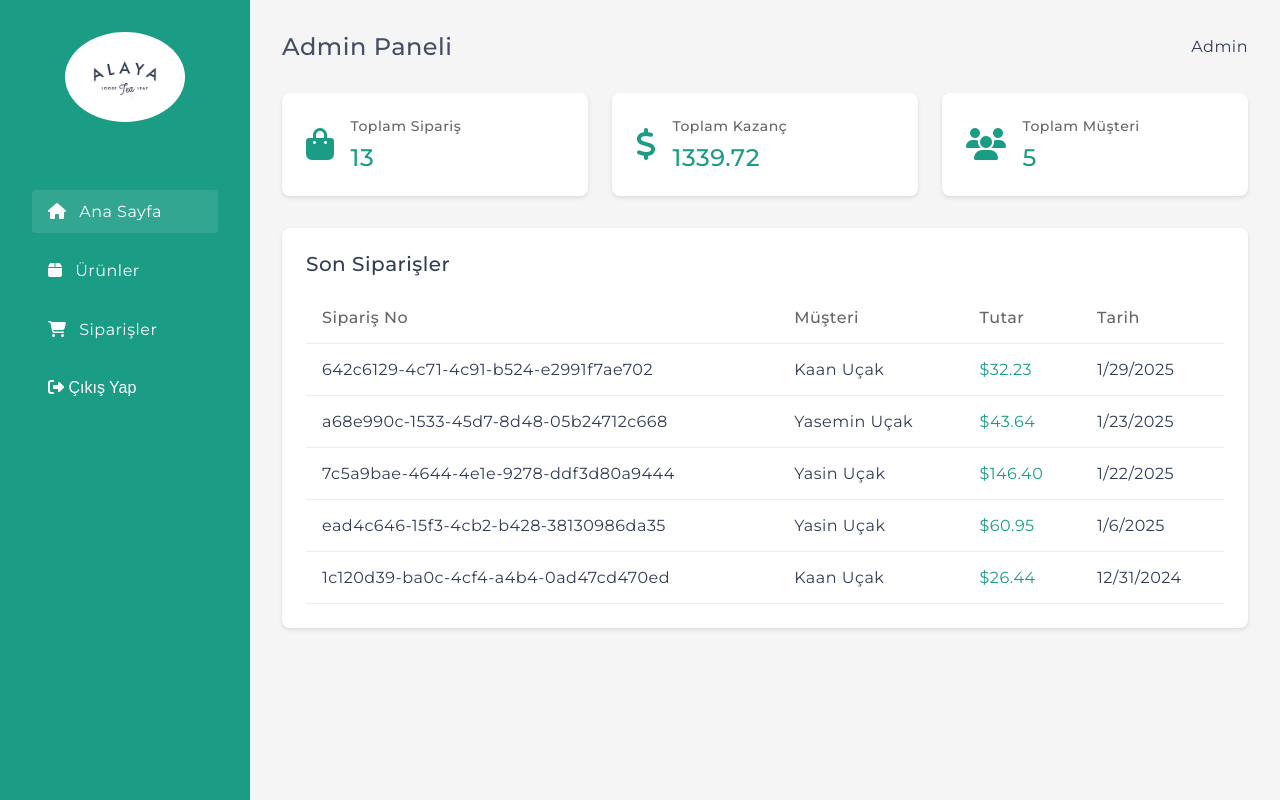
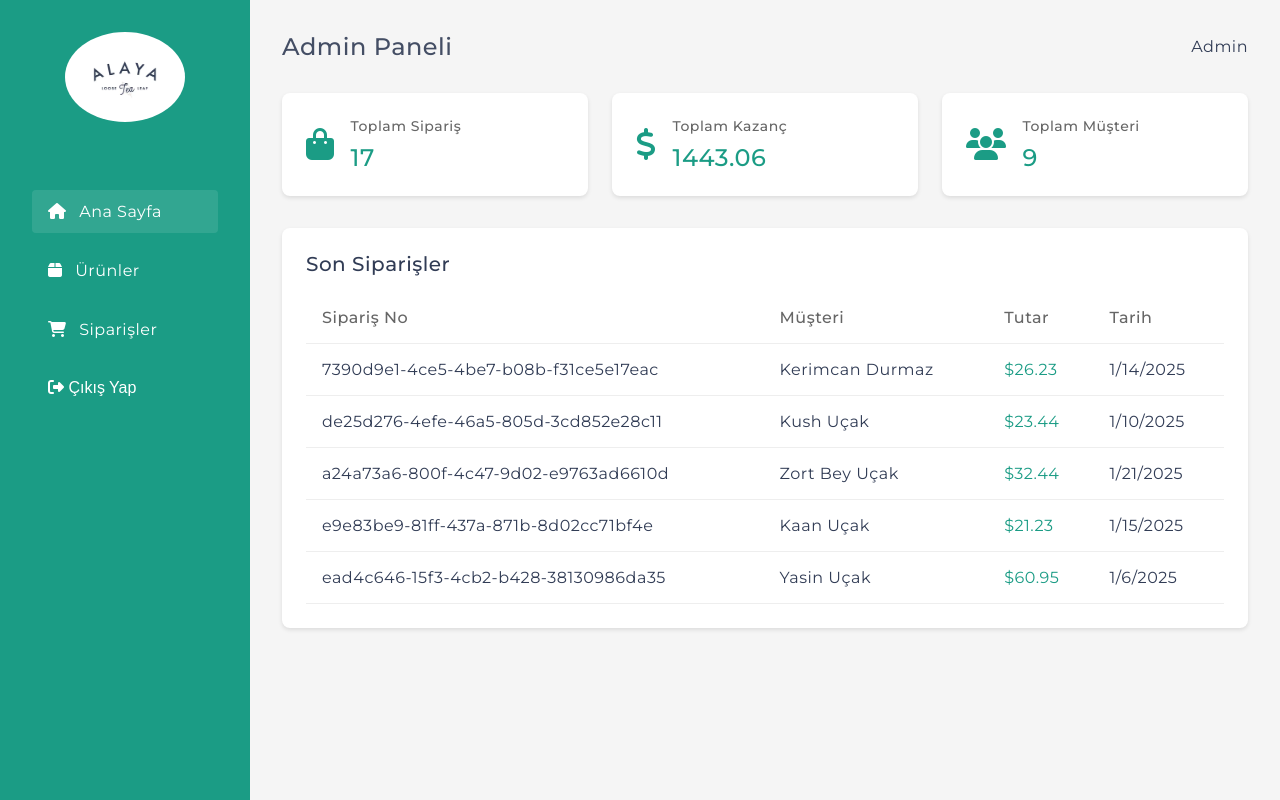
Before and after one commit to abdullahucaak/e-commerce-ai, a Vue app: page /cms/dashboard in a window 1280 px wide. Built offline with nearby package versions, Linux system fonts and the light colour scheme; data requests are answered from the project's data file; sample sign-in values are in the browser's storage; a web font is replaced by a local one.

Commit message:
Fix: Update recent orders sorting in dashboard

```diff
--- a/data/db.json
+++ b/data/db.json
@@ -880,6 +880,154 @@
         "securityCode": "654"
       },
       "orderUniqueCode": "ead4c646-15f3-4cb2-b428-38130986da35"
+    },
+    {
+      "id": 14,
+      "userNote": "",
+      "howDidYouHear": "Please Make a Selection",
+      "cartProducts": [
+        {
+          "id": 1,
+          "name": "LEMONGRASS + GINGER",
+          "price": "16.79",
+          "photo": "product_600x600.webp",
+          "quantity": 1,
+          "totalPrice": "16.79"
+        }
+      ],
+      "shippingInfo": {
+        "email": "zebellac.uucak@gmail.com",
+        "firstName": "Kaan",
+        "lastName": "Uçak",
+        "shippingAddress": "Sarısu Mah. Kıbrıs Caddesi Narin Evleri B/blok No:8 Konyaaltı/Antalya",
+        "country": "turkiye",
+        "zipCode": "06930",
+        "city": "Antalya",
+        "phoneNumber": "+90 545 816 87 97"
+      },
+      "shippingMethod": {
+        "name": "USPS First Class Package",
+        "price": "4.44"
+      },
+      "cartInformation": {
+        "cartNumber": "8565 1827 3874 3837",
+        "nameOnCart": "Kaan Uçak",
+        "expirationDate": "2025-01-15",
+        "securityCode": "654"
+      },
+      "orderUniqueCode": "e9e83be9-81ff-437a-871b-8d02cc71bf4e",
+      "finalPrice": "21.23"
+    },
+    {
+      "id": 15,
+      "userNote": "",
+      "howDidYouHear": "Please Make a Selection",
+      "cartProducts": [
+        {
+          "id": 13,
+          "name": "CHAMOMILE FLOWERS",
+          "price": "23.00",
+          "photo": "assam-black-600x600.webp",
+          "quantity": 1,
+          "totalPrice": "23.00"
+        }
+      ],
+      "shippingInfo": {
+        "email": "zortingen.uucak@gmail.com",
+        "firstName": "Zort Bey",
+        "lastName": "Uçak",
+        "shippingAddress": "Sarısu Mah. Kıbrıs Caddesi Narin Evleri B/blok No:8 Konyaaltı/Antalya",
+        "country": "turkiye",
+        "zipCode": "06930",
+        "city": "Antalya",
+        "phoneNumber": "+90 545 816 87 97"
+      },
+      "shippingMethod": {
+        "name": "USPS Ground",
+        "price": "9.44"
+      },
+      "cartInformation": {
+        "cartNumber": "8565 1827 3874 3837",
+        "nameOnCart": "Kaan Uçak",
+        "expirationDate": "2025-01-21",
+        "securityCode": "654"
+      },
+      "orderUniqueCode": "a24a73a6-800f-4c47-9d02-e9763ad6610d",
+      "finalPrice": "32.44"
+    },
+    {
+      "id": 16,
+      "userNote": "",
+      "howDidYouHear": "Please Make a Selection",
+      "cartProducts": [
+        {
+          "id": 8,
+          "name": "DARJEELING",
+          "price": "14.00",
+          "photo": "assam-black-600x600.webp",
+          "quantity": 1,
+          "totalPrice": "14.00"
+        }
+      ],
+      "shippingInfo": {
+        "email": "kush.uucak@gmail.com",
+        "firstName": "Kush",
+        "lastName": "Uçak",
+        "shippingAddress": "Sarısu Mah. Kıbrıs Caddesi Narin Evleri B/blok No:8 Konyaaltı/Antalya",
+        "country": "turkiye",
+        "zipCode": "06930",
+        "city": "Antalya",
+        "phoneNumber": "+90 545 816 87 97"
+      },
+      "shippingMethod": {
+        "name": "USPS Ground",
+        "price": "9.44"
+      },
+      "cartInformation": {
+        "cartNumber": "8565 1827 3874 3837",
+        "nameOnCart": "Kaan Uçak",
+        "expirationDate": "2025-01-10",
+        "securityCode": "654"
+      },
+      "orderUniqueCode": "de25d276-4efe-46a5-805d-3cd852e28c11",
+      "finalPrice": "23.44"
+    },
+    {
+      "id": 17,
+      "userNote": "",
+      "howDidYouHear": "Please Make a Selection",
+      "cartProducts": [
+        {
+          "id": 1,
+          "name": "LEMONGRASS + GINGER",
+          "price": "16.79",
+          "photo": "product_600x600.webp",
+          "quantity": 1,
+          "totalPrice": "16.79"
+        }
+      ],
+      "shippingInfo": {
+        "email": "kerimcan.durmaz@gmail.com",
+        "firstName": "Kerimcan",
+        "lastName": "Durmaz",
+        "shippingAddress": "Sarısu Mah. Kıbrıs Caddesi Narin Evleri B/blok No:8 Konyaaltı/Antalya",
+        "country": "turkiye",
+        "zipCode": "06930",
+        "city": "Antalya",
+        "phoneNumber": "+90 545 816 87 97"
+      },
+      "shippingMethod": {
+        "name": "USPS Ground",
+        "price": "9.44"
+      },
+      "cartInformation": {
+        "cartNumber": "8565 1827 3874 3837",
+        "nameOnCart": "Kaan Uçak",
+        "expirationDate": "2025-01-14",
+        "securityCode": "654"
+      },
+      "orderUniqueCode": "7390d9e1-4ce5-4be7-b08b-f31ce5e17eac",
+      "finalPrice": "26.23"
     }
   ],
   "subscribers": [
--- a/src/views/cms/Dashboard.vue
+++ b/src/views/cms/Dashboard.vue
@@ -124,7 +124,7 @@ const uniqueCustomers = computed(() => {
 
 const recentOrders = computed(() => {
     return [...completedOrders.value]
-        .sort((a, b) => new Date(b.cartInformation.expirationDate) - new Date(a.cartInformation.expirationDate))
+        .sort((a, b) => b.id - a.id)
         .slice(0, 5)
 })
 </script>
```
